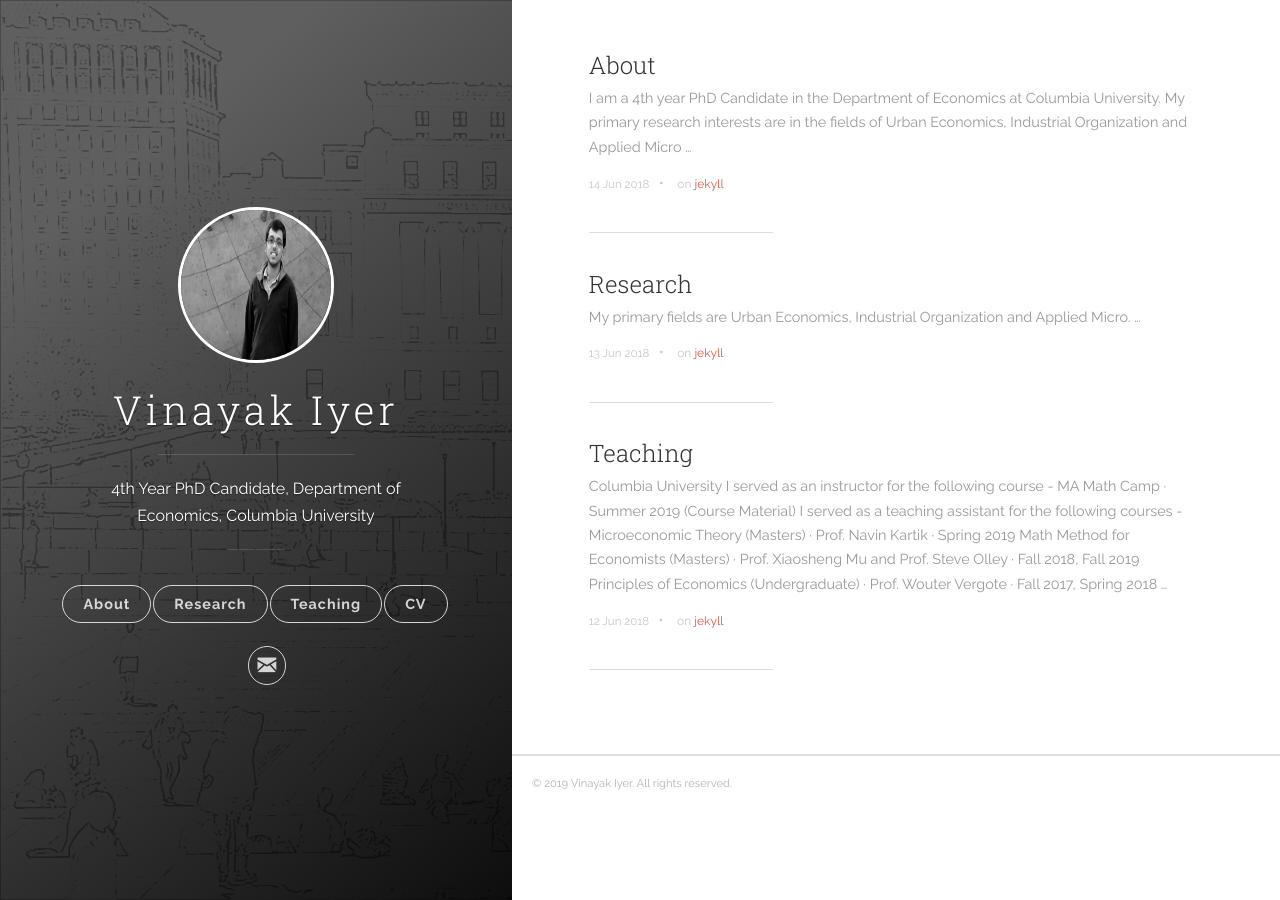
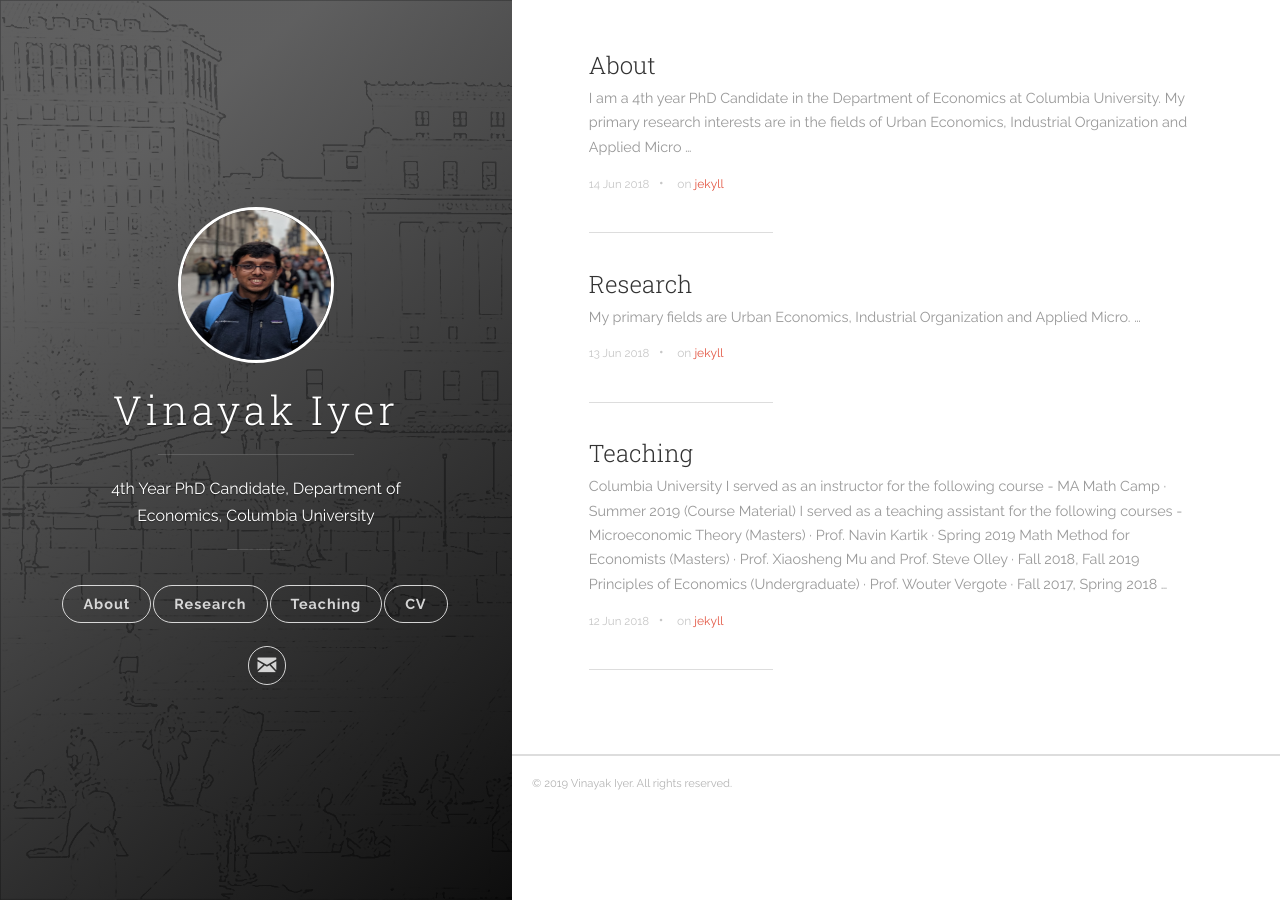
Before and after one commit to vinayakiyer/vinayakiyer.github.io, a Jekyll site: the page built from index.html, in a window 1280 px wide. Built offline with Jekyll 4.4.1, drawn with Linux system fonts in a browser that asks for light colours; the list of posts is cut into pages by our own code.

Commit message:
Update header.html

```diff
--- a/_includes/header.html
+++ b/_includes/header.html
@@ -9,7 +9,7 @@
     <div class="panel-main__inner panel-inverted">
     <div class="panel-main__content">
         <a href="{{ site.baseurl }}/" title="link to home of {{ site.title }}">
-          <img src="{{ site.baseurl }}/images/pic.jpg" class="user-image" alt="My Profile Photo">
+          <img src="{{ site.baseurl }}/images/pic4.jpg" class="user-image" alt="My Profile Photo">
           <h1 class="panel-cover__title panel-title">{{ site.title }}</h1>
         </a>
         <hr class="panel-cover__divider">
```
